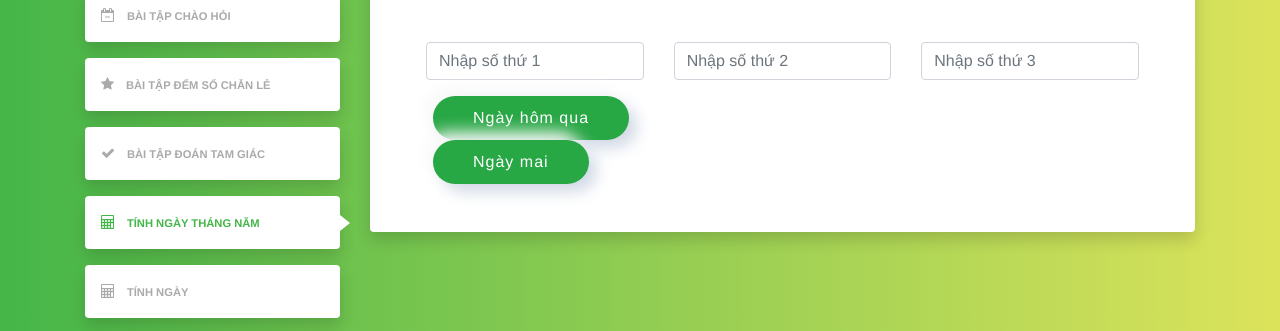
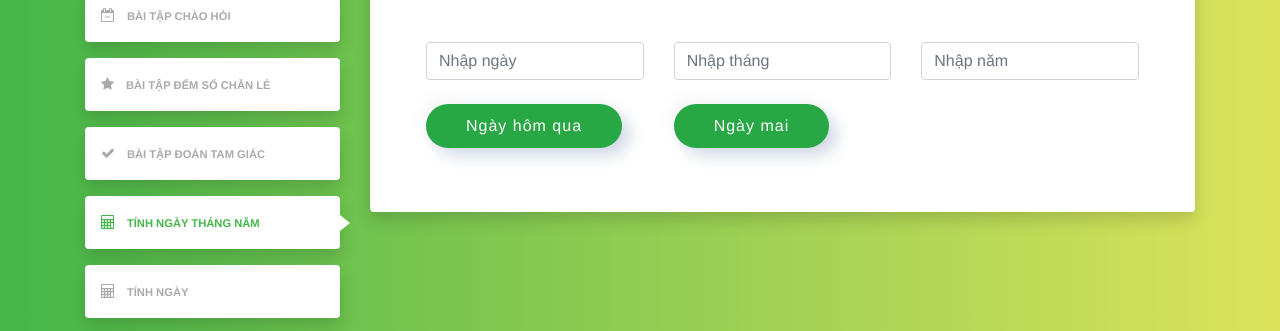
Before and after one commit to davidbecker93/baiTapJSBuoi4, a plain HTML site: page index.html in a window 1280 px wide. Both pictures are taken after a click on the tab "TÍNH NGÀY THÁNG NĂM". Shown: the part 195-526 px from the top of the page. Drawn offline with nearby package versions, Linux system fonts and the light colour scheme.

Commit message:
Add files via upload

```diff
--- a/index.html
+++ b/index.html
@@ -158,24 +158,25 @@
                             <div class="form-group row gy-3 align-items-center px-2">
                                 <div class=" col-12 col-lg-4">
                                     <label></label>
-                                    <input type="text" id="num1" class="form-control" placeholder="Nhập số thứ 1">
+                                    <input type="number" id="soNgay" class="form-control" placeholder="Nhập ngày">
                                 </div>
                                 <div class=" col-12 col-lg-4">
                                     <label></label>
-                                    <input type="text" id="num2" class="form-control" placeholder="Nhập số thứ 2">
+                                    <input type="number" id="soThang" class="form-control" placeholder="Nhập tháng">
                                 </div>
                                 <div class=" col-12 col-lg-4">
                                     <label></label>
-                                    <input type="text" id="num3" class="form-control" placeholder="Nhập số thứ 3">
+                                    <input type="number" id="soNam" class="form-control" placeholder="Nhập năm">
+                                </div>
+
+                                <div class="col-4 pt-4">
+                                    <button onclick="homQua()" class="btn btn-success nutbam">Ngày hôm qua</button>
+                                </div>
+                                <div class="col-4 pt-4">
+                                    <button onclick="ngayMai()" class="btn btn-success nutbam">Ngày mai</button>
                                 </div>
                             </div>
-                            <div class="col-4">
-                                <button id="btnHomQua" class="btn btn-success nutbam">Ngày hôm qua</button>
-                            </div>
-                            <div class="col-4">
-                                <button id="btnMai" class="btn btn-success nutbam">Ngày mai</button>
-                            </div>
-                            <div id="showKySo"></div>
+                            <div id="showDate"></div>
                         </div>
                     </div>
                 </div>
--- a/main.js
+++ b/main.js
@@ -115,3 +115,118 @@ document.getElementById("btnTinh").onclick = function () {
 function tinhCanhGV(a, b) {
     var m = Math.sqrt(Math.pow(a, 2) + Math.pow(b, 2));
 }
+
+/**
+ * Tính ngày tháng năm
+ */
+function ngayMai() {
+    //Dau vao
+    var soNgay = +parseInt(document.getElementById("soNgay").value);
+    var soThang = +parseInt(document.getElementById("soThang").value);
+    var soNam = +parseInt(document.getElementById("soNam").value);
+    mai = "";
+    //Xu ly
+    switch (soThang) {
+        case 1: case 3: case 5: case 7: case 8: case 10:
+            if (soNgay > 0 && soNgay < 31) {
+                mai = (soNgay + 1) + "/" + soThang + "/" + soNam;
+            } else if (soNgay == 31) {
+                mai = "1/" + (soThang + 1) + "/" + soNam;
+            } else {
+                mai = "Ngày không hợp lệ"
+            }
+            break;
+        case 2:
+            if (soNgay > 0 && soNgay < 28) {
+                mai = (soNgay + 1) + "/" + soThang + "/" + soNam;
+            } else if (soNgay == 28) {
+                mai = "1/" + (soThang + 1) + "/" + soNam;
+            } else {
+                mai = "Ngày không hợp lệ"
+            }
+            break;
+        case 4: case 6: case 9: case 11:
+            if (soNgay > 0 && soNgay < 30) {
+                mai = (soNgay + 1) + "/" + soThang + "/" + soNam;
+            } else if (soNgay == 30) {
+                mai = "1/" + (soThang + 1) + "/" + soNam;
+            } else {
+                mai = "Ngày không hợp lệ";
+            }
+            break;
+        case 12:
+            if (soNgay > 0 && soNgay < 31) {
+                mai = (soNgay + 1) + "/" + soThang + "/" + soNam;
+            } else if (soNgay == 31) {
+                mai = "1/1/" + (soNam + 1);
+            } else {
+                mai = "Ngày không hợp lệ";
+            }
+            break;
+        default:
+            mai = "Tháng ko xác định";
+    }
+    //Dau ra
+    ketqua = "<br><p class='alert alert-success'>👉 Ngày " + mai + " </p>";
+    document.getElementById("showDate").innerHTML = ketqua;
+}
+function homQua() {
+    //Dau vao
+    var soNgay = document.getElementById("soNgay").value * 1;
+    var soThang = document.getElementById("soThang").value * 1;
+    var soNam = document.getElementById("soNam").value * 1;
+    qua = "";
+    //Xu ly
+    switch (soThang) {
+        case 1:
+            if (soNgay > 1 && soNgay <= 31) {
+                qua = (soNgay - 1) + "/" + soThang + "/" + soNam;
+            } else if (soNgay == 1) {
+                qua = "31/12/" + (soNam - 1);
+            } else {
+                qua = "Ngày không hợp lệ"
+            }
+            break;
+        case 2:
+            if (soNgay > 1 && soNgay <= 28) {
+                qua = (soNgay - 1) + "/" + soThang + "/" + soNam;
+            } else if (soNgay == 1) {
+                qua = "31/" + (soThang - 1) + "/" + soNam;
+            } else {
+                qua = "Ngày không hợp lệ";
+            }
+            break;
+        case 3:
+            if (soNgay > 1 && soNgay <= 28) {
+                qua = (soNgay - 1) + "/" + soThang + "/" + soNam;
+            } else if (soNgay == 1) {
+                qua = "28/" + (soThang - 1) + "/" + soNam;
+            } else {
+                qua = "Ngày không hợp lệ";
+            }
+            break;
+        case 4: case 6: case 9: case 1:
+            if (soNgay > 1 && soNgay <= 30) {
+                qua = (soNgay - 1) + "/" + soThang + "/" + soNam;
+            } else if (soNgay == 1) {
+                qua = "31/" + (soThang - 1) + "/" + soNam;
+            } else {
+                qua = "Ngày không hợp lệ";
+            }
+            break;
+        case 5: case 7: case 8: case 10: case 12:
+            if (soNgay > 1 && soNgay <= 31) {
+                qua = (soNgay - 1) + "/" + soThang + "/" + soNam;
+            } else if (soNgay == 1) {
+                qua = "30/" + (soThang - 1) + soNam;
+            } else {
+                qua = "Ngày không hợp lệ"
+            }
+            break;
+        default:
+            mai = "Tháng ko xác định"
+    }
+    //Dau ra
+    ketqua = "<br><p class='alert alert-success'>👉 Ngày " + qua + " </p>";
+    document.getElementById("showDate").innerHTML = ketqua;
+}
```
